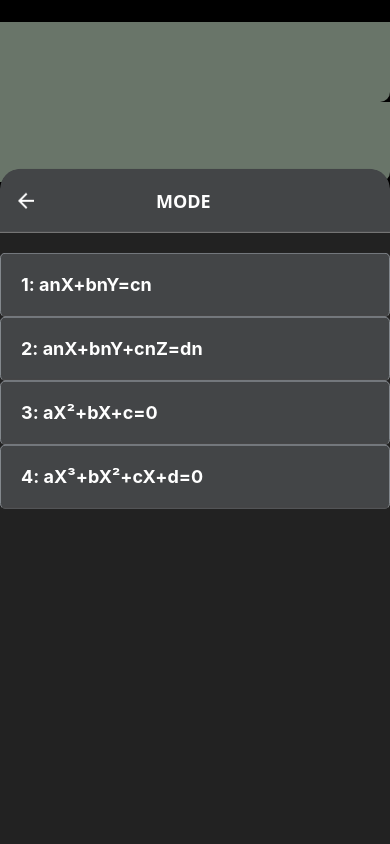
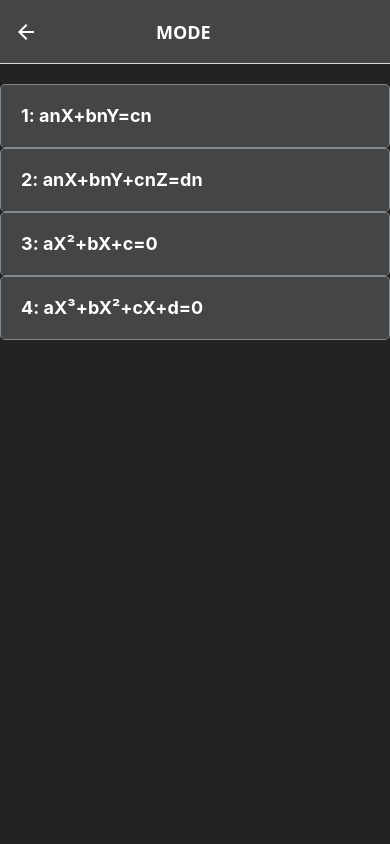
Before and after one commit to Zainab46/GraphicalCalculator, a React Native app: screen /EQN in a window 390 px wide. Shown: the top 844 px of the page. Built offline with nearby package versions, Linux system fonts and the light colour scheme.

Commit message:
miner_problems_solved

```diff
--- a/App.js
+++ b/App.js
@@ -17,33 +17,7 @@ const Stack= createStackNavigator();
 const App=()=>{
 const[ActualMode,setActualMode]=useState("COMP");
 
- const forCustomModal = ({ current, next, layouts }) => {
-        const progress = current.progress;
 
-        return {
-          cardStyle: {
-            transform: [
-              {
-                translateY: progress.interpolate({
-                  inputRange: [0, 1],
-                  outputRange: [layouts.screen.height, layouts.screen.height * 0.2],
-                }),
-              },],
-            borderTopLeftRadius: 20,
-            borderTopRightRadius: 20,
-            overflow: 'hidden',
-            marginTop: 'auto', // Push to bottom
-            height: '50%', // Half screen height
-          },
-          overlayStyle: {
-            opacity: progress.interpolate({
-              inputRange: [0, 1],
-              outputRange: [0, 0.5],
-            }),
-            backgroundColor: 'black',
-          },
-        };
-      };
 return(
 <NavigationContainer>
  <Stack.Navigator initialRouteName="Main"  screenOptions={{
@@ -58,12 +32,7 @@ return(
     )}
 </Stack.Screen>
 
-     <Stack.Group
-          screenOptions={{
-            cardStyleInterpolator: forCustomModal,
-            presentation: 'transparentModal',
-          }}
-        >
+
           <Stack.Screen
             name="SimpleMode"
             options={{
@@ -71,8 +40,7 @@ return(
               headerTitle: 'MODE',
               headerStyle: {
                 backgroundColor: '#434547',
-                borderTopLeftRadius: 20,
-                borderTopRightRadius: 20,
+
               },
               headerTitleStyle: {
                 marginLeft: 100,
@@ -96,8 +64,7 @@ return(
               headerTitle: 'MODE',
               headerStyle: {
                 backgroundColor: '#434547',
-                borderTopLeftRadius: 20,
-                borderTopRightRadius: 20,
+
               },
               headerTitleStyle: {
                 marginLeft: 100,
@@ -116,8 +83,7 @@ return(
               headerTitle: 'MODE',
               headerStyle: {
                 backgroundColor: '#434547',
-                borderTopLeftRadius: 20,
-                borderTopRightRadius: 20,
+
               },
               headerTitleStyle: {
                 marginLeft: 100,
@@ -135,8 +101,7 @@ return(
               headerTitle: 'MODE',
               headerStyle: {
                 backgroundColor: '#434547',
-                borderTopLeftRadius: 20,
-                borderTopRightRadius: 20,
+
               },
               headerTitleStyle: {
                 marginLeft: 100,
@@ -154,8 +119,7 @@ return(
               headerTitle: 'MODE',
               headerStyle: {
                 backgroundColor: '#434547',
-                borderTopLeftRadius: 20,
-                borderTopRightRadius: 20,
+
               },
               headerTitleStyle: {
                 marginLeft: 100,
@@ -173,8 +137,7 @@ return(
               headerTitle: 'MODE',
               headerStyle: {
                 backgroundColor: '#434547',
-                borderTopLeftRadius: 20,
-                borderTopRightRadius: 20,
+
               },
               headerTitleStyle: {
                 marginLeft: 100,
@@ -189,11 +152,10 @@ return(
             component={Shifteight}
             options={{
               headerShown: true,
-              headerTitle: 'MODE',
+              headerTitle: 'CONVERTIONS',
               headerStyle: {
                 backgroundColor: '#434547',
-                borderTopLeftRadius: 20,
-                borderTopRightRadius: 20,
+
               },
               headerTitleStyle: {
                 marginLeft: 100,
@@ -209,11 +171,10 @@ return(
             component={Shiftseven}
             options={{
               headerShown: true,
-              headerTitle: 'MODE',
+              headerTitle: 'CONSTANTS',
               headerStyle: {
                 backgroundColor: '#434547',
-                borderTopLeftRadius: 20,
-                borderTopRightRadius: 20,
+
               },
               headerTitleStyle: {
                 marginLeft: 100,
@@ -225,7 +186,7 @@ return(
           />
 
 
-</Stack.Group>
+
 </Stack.Navigator>
 </NavigationContainer>
 );
--- a/Main.js
+++ b/Main.js
@@ -509,7 +509,9 @@ else if(shift === true && variable === 'm' && alpha===false){
 
 // Function to handle operator clicks
   const handleOperatorClick = (operator) => {
-    setExpressionInput(expressionInput + operator);
+    const currentPos = cursorPosition !== null ? cursorPosition : expressionInput.length;
+    setExpressionInput(expressionInput.substring(0, currentPos) + operator + expressionInput.substring(currentPos));
+    setCursorPosition(currentPos + 1);
   };
 
 
```
